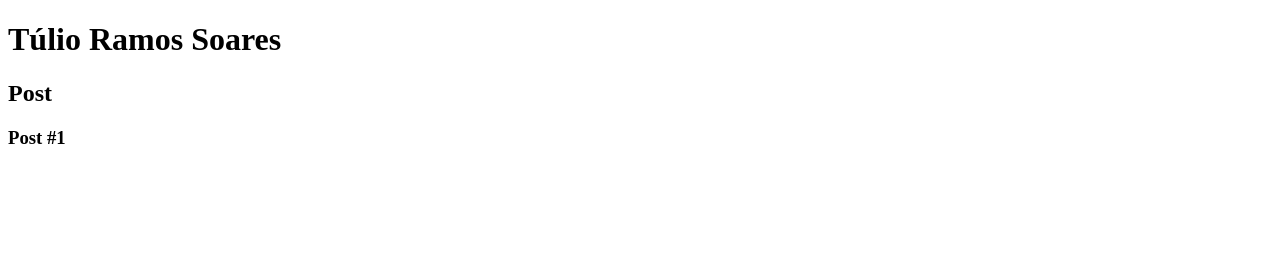
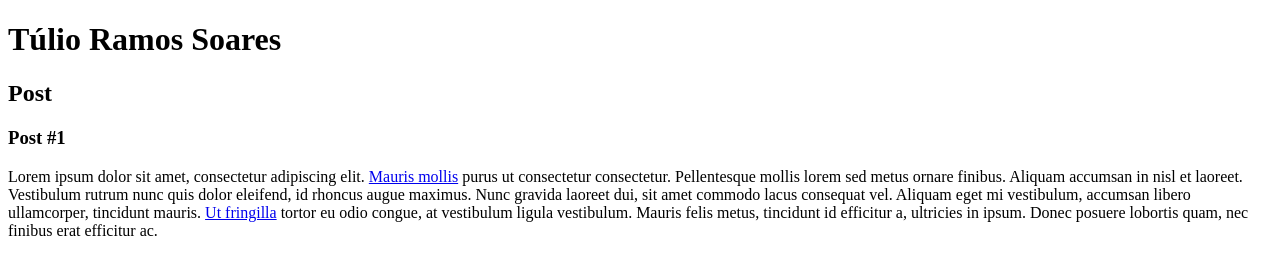
Before and after one commit to tuliorsoares/dio-desafio-github-primeiro-repositorio, a plain HTML site: page HTML5+CSS3/index.html in a window 1280 px wide. Drawn offline with Linux system fonts and the light colour scheme.

Commit message:
Como usar textos e links em HTML

```diff
--- a/HTML5+CSS3/index.html
+++ b/HTML5+CSS3/index.html
@@ -19,6 +19,9 @@
                 <header>
                     <h3>Post #1</h3>
                 </header>
+                <p>
+                    Lorem ipsum dolor sit amet, consectetur adipiscing elit. <a href="https://www.linkedin.com/in/tulio-ramos-soares-6387162a/" target="_blank">Mauris mollis</a> purus ut consectetur consectetur. Pellentesque mollis lorem sed metus ornare finibus. Aliquam accumsan in nisl et laoreet. Vestibulum rutrum nunc quis dolor eleifend, id rhoncus augue maximus. Nunc gravida laoreet dui, sit amet commodo lacus consequat vel. Aliquam eget mi vestibulum, accumsan libero ullamcorper, tincidunt mauris. <a href="mailto:tuliorsoares@gmail.com">Ut fringilla</a> tortor eu odio congue, at vestibulum ligula vestibulum. Mauris felis metus, tincidunt id efficitur a, ultricies in ipsum. Donec posuere lobortis quam, nec finibus erat efficitur ac.
+                </p>
             </article>
         </section>
         <footer></footer>
```
